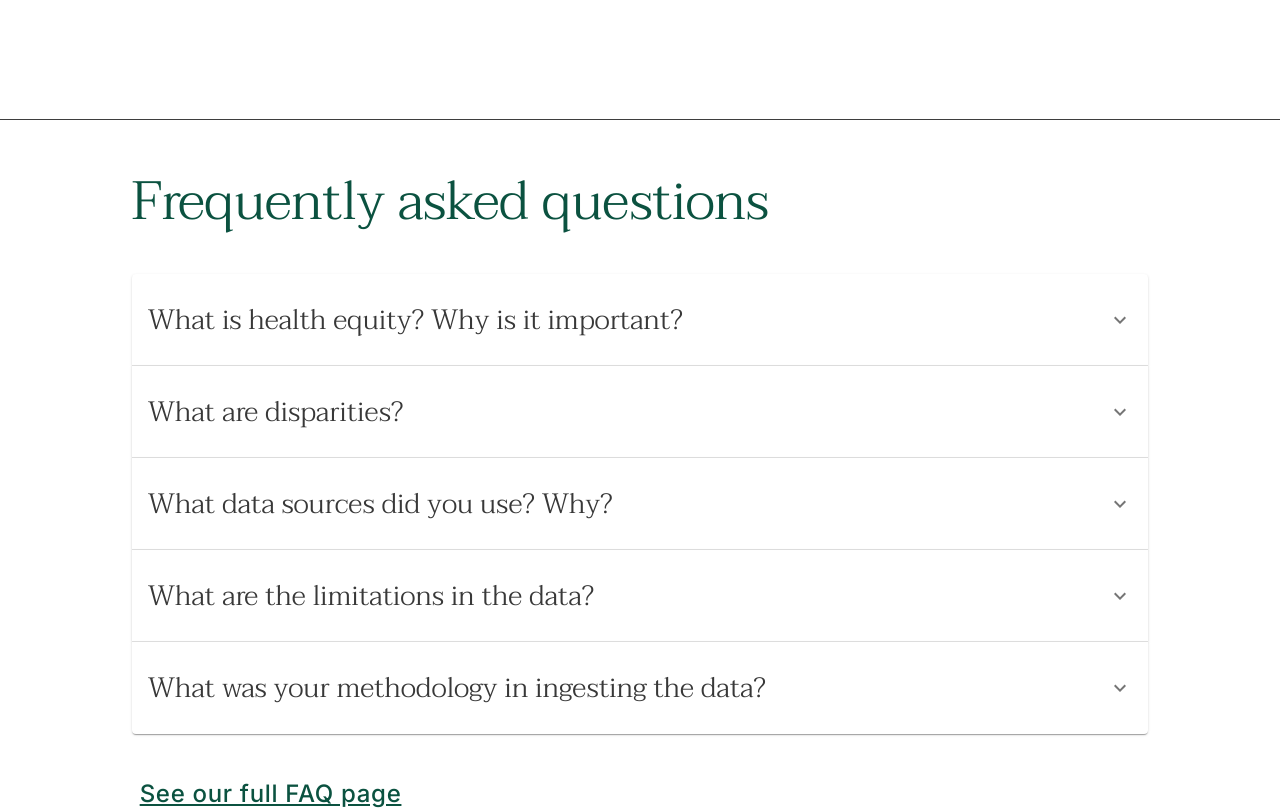
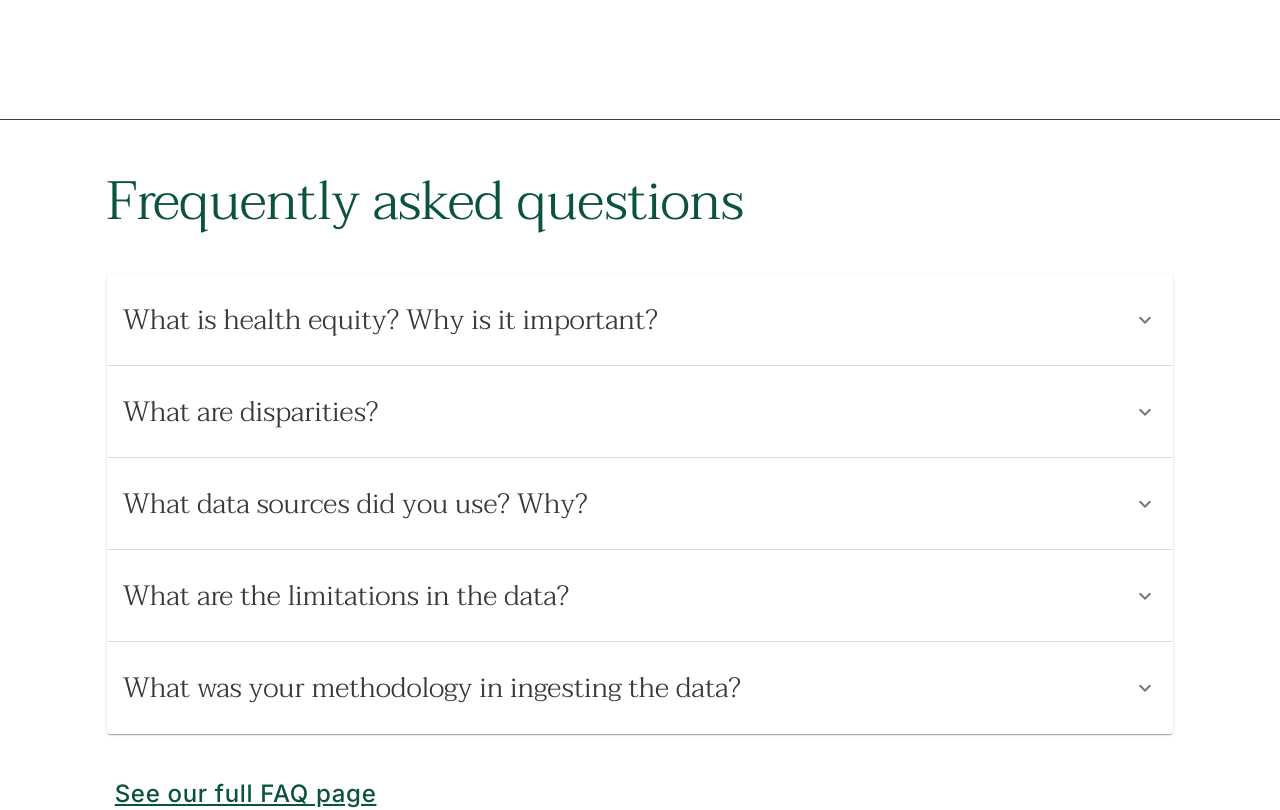
Before and after one commit to ebuddenberg/health-equity-tracker, a React (Create React App) app in the folder frontend/: page /whatishealthequity in a window 1280 px wide. Shown: the part 3220-4030 px from the top of the page. Built offline with nearby package versions, Linux system fonts and the light colour scheme.

Commit message:
better fix for grid layout bug on WIHE pg (#1028)
Co-authored-by: Josh Zarrabi <joshnzarrabi@gmail.com>

```diff
--- a/frontend/src/pages/WhatIsHealthEquity/EquityTab.tsx
+++ b/frontend/src/pages/WhatIsHealthEquity/EquityTab.tsx
@@ -398,12 +398,6 @@ function EquityTab() {
         </Grid>
         <Grid
           container
-          className={styles.JoinTheEffortRow}
-          justify="center"
-          alignItems="center"
-        >
-          <Grid
-            container
           item
           xs={12}
           className={styles.FaqRow}
@@ -414,6 +408,13 @@ function EquityTab() {
             <FaqSection />
           </Grid>
         </Grid>
+        <Grid
+          container
+          className={styles.JoinTheEffortRow}
+          direction="column"
+          justify="center"
+          alignItems="center"
+        >
           <Grid
             item
             className={styles.JoinTheEffortHeaderRow}
```
Lines whose indentation alone changed are shown as unchanged.
